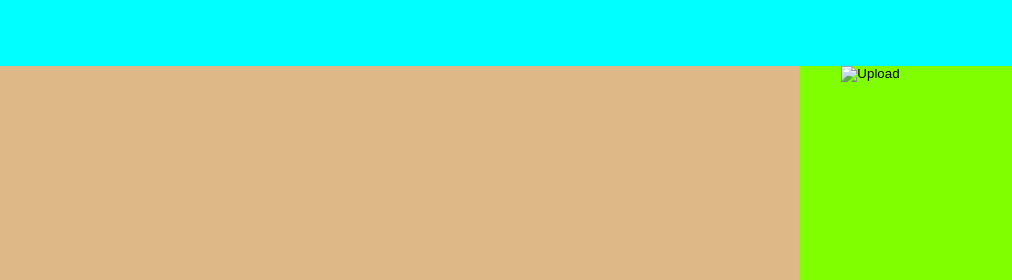
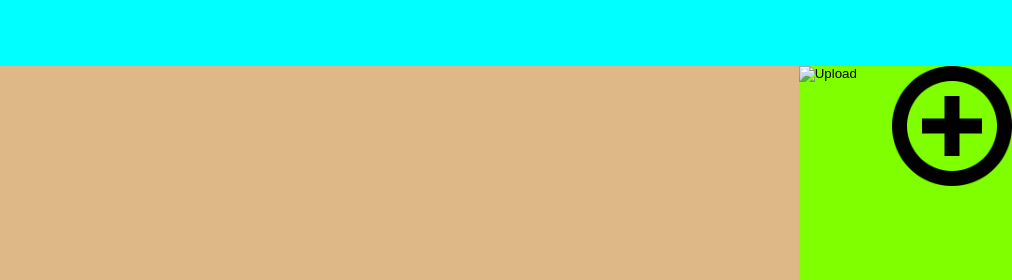
Before and after one commit to agentnoise/OctoHub, a plain HTML site: page index.html in a window 1280 px wide. Shown: the part 134-414 px from the top of the page, 268-1280 px from the left. Drawn offline with Linux system fonts and the light colour scheme.

Commit message:
Minor Edit

```diff
--- a/index.html
+++ b/index.html
@@ -36,6 +36,7 @@
             <aside>
                 <!-- <button class="control-button" type=button> Add Printer</button> -->
                 <input class="control-button" type="image" alt="Upload" src="assets/upload.png">
+                <input class="control-button" type="image" alt="Upload" src="assets/add.png">
             </aside>
         </main>
     </body>
```
